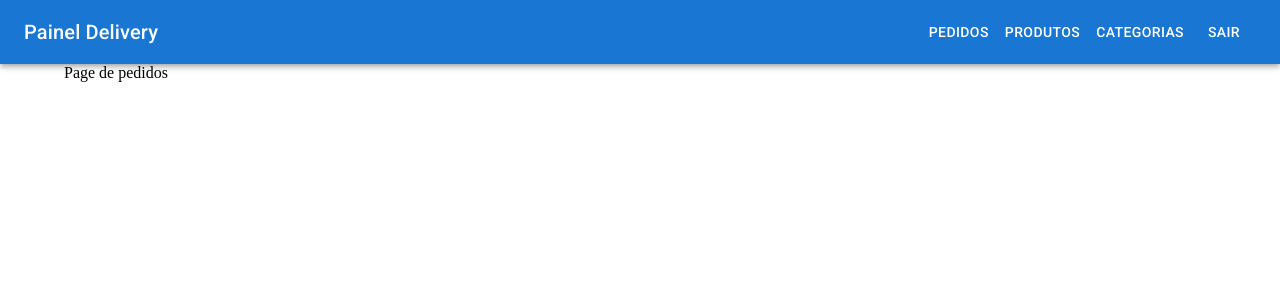
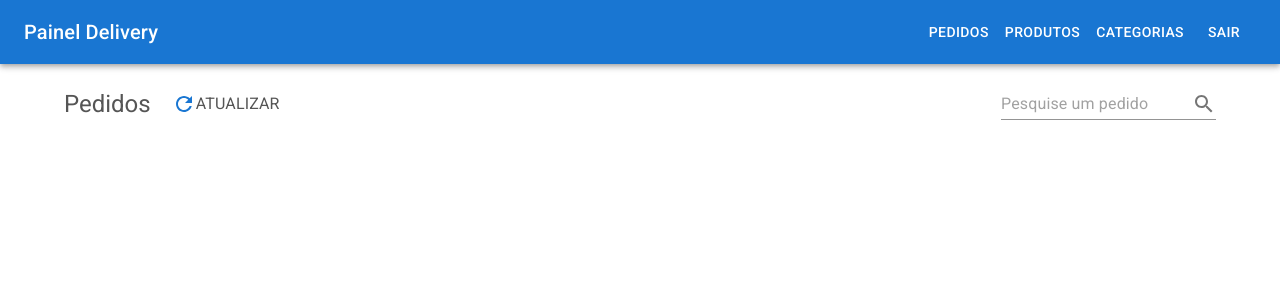
Before and after one commit to cleytonmendest/delivery-painel, a Next.js app: page /pedidos in a window 1280 px wide. Shown: the top 300 px of the page. Built offline with nearby package versions, Linux system fonts and the light colour scheme.

Commit message:
skeletons e inicia func refresh

```diff
--- a/src/app/(inside)/pedidos/page.tsx
+++ b/src/app/(inside)/pedidos/page.tsx
@@ -1,11 +1,75 @@
 "use client"
-import React from 'react'
-import { Box } from "@mui/material";
+import React, { useState } from 'react'
+import { Box, Button, CircularProgress, Grid, InputAdornment, Skeleton, TextField, Typography } from "@mui/material";
+import { Refresh, Search } from '@mui/icons-material';
 
 const Page = () => {
+  const [searchInput, setSearchInput] = useState('')
+  const [loading, setLoading] = useState(false)
+
+  const handleSearchInput = () => {
+
+  }
+
+  const handleSearchKey = () => {
+
+  }
+
   return (
-    <Box>
-        Page de pedidos
+    <Box sx={{ my: 3 }}>
+      <Box sx={{ display: 'flex', justifyContent: 'space-between', mb: 3 }}>
+        <Box sx={{ display: 'flex', alignItems: 'center' }}>
+          <Typography variant='h5' component='h5' sx={{ color: '#555', mr: 2 }}>Pedidos</Typography>
+          {loading &&
+            <CircularProgress size={24}/>
+          }
+          {!loading &&
+            <Button size='small' sx={{ justifyContent: { xs: 'flex-start', md: 'flex-end' } }}>
+              <Refresh />
+              <Typography component='div' sx={{ color: '#555', display: { xs: 'none', sm: 'block' } }}>
+                Atualizar
+              </Typography>
+            </Button>
+          }
+
+        </Box>
+        <TextField
+          value={searchInput}
+          onChange={handleSearchInput}
+          onKeyUp={handleSearchKey}
+          placeholder='Pesquise um pedido'
+          variant='standard'
+          disabled={loading}
+          InputProps={{
+            endAdornment: (
+              <InputAdornment position='end'>
+                <Search />
+              </InputAdornment>)
+          }}
+        />
+      </Box>
+
+      <Grid container spacing={3} columns={{xs: 1, sm: 2, md: 4}}>
+        {loading &&
+          <>
+            <Grid item xs={1}>
+              <Skeleton variant='rectangular' height={220}/>
+            </Grid>
+            <Grid item xs={1}>
+              <Skeleton variant='rectangular' height={220}/>
+            </Grid>
+            <Grid item xs={1}>
+              <Skeleton variant='rectangular' height={220}/>
+            </Grid>
+            <Grid item xs={1}>
+              <Skeleton variant='rectangular' height={220}/>
+            </Grid>
+            <Grid item xs={1}>
+              <Skeleton variant='rectangular' height={220}/>
+            </Grid>
+          </>
+        }
+      </Grid>
     </Box>
   )
 }
```
